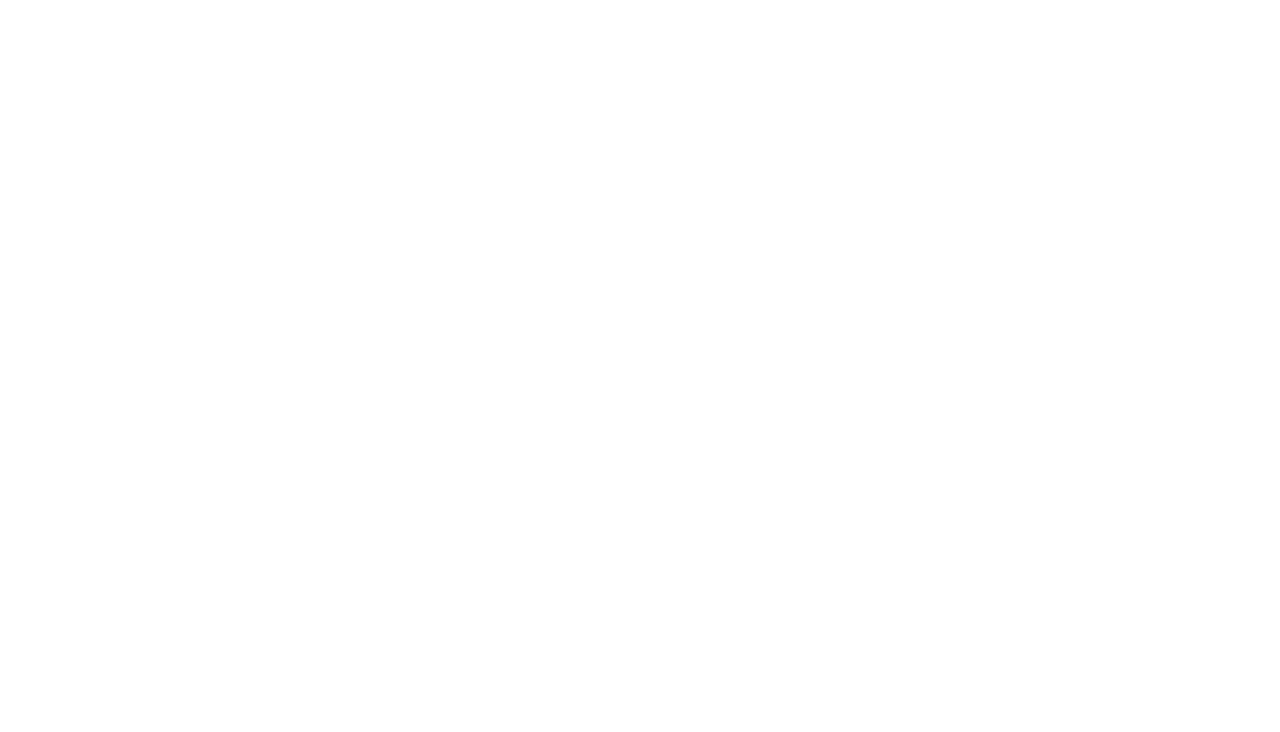
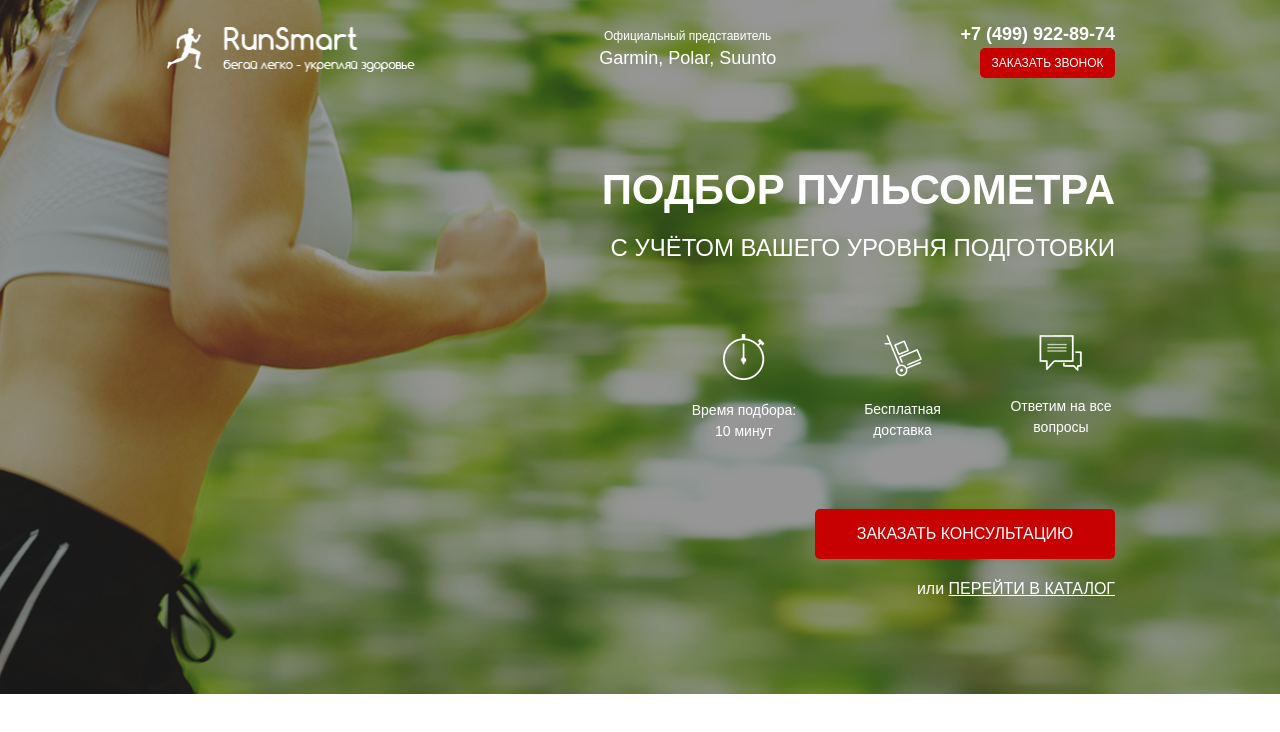
Before and after one commit to DarkSidr/puls, a website: page src/index.html in a window 1280 px wide. Drawn offline with Linux system fonts and the light colour scheme.

Commit message:
one step project

```diff
--- a/src/index.html
+++ b/src/index.html
@@ -9,6 +9,50 @@
     <link rel="stylesheet" href="css/style.min.css">
 </head>
 <body>
+    <div class="promo">
+        <div class="container">
+            <header class="header">
+                <a href="#" class="header__logo">
+                    <img src="img/logo.png" alt="logo">
+                </a>
+                <div class="header__official">
+                    Официальный представитель
+                    <span>Garmin, Polar, Suunto</span>
+                </div>
+                <div class="header__contacts">
+                    <a href="tel:+74999228974" class="header__phone">+7 (499) 922-89-74</a>
+                    <button class="button">заказать звонок</button>
+                </div>
+            </header>
+            <div class="promo__wrapper">
+                <h1 class="promo__header">Подбор пульсометра</h1>
+                <h2 class="promo__subheader">с учётом Вашего уровня подготовки</h2>
 
+                <div class="promo__icons">
+                    <div class="promo__icon">
+                        <img src="icons/clock.png" alt="clock">
+                        Время подбора:
+                        10 минут
+                    </div>
+                    <div class="promo__icon">
+                        <img src="icons/deliv.png" alt="deliv">
+                        Бесплатная
+                        доставка
+                    </div>
+                    <div class="promo__icon">
+                        <img src="icons/quest.png" alt="quest">
+                        Ответим
+                        на все вопросы
+                    </div>
+                </div>
+
+                <button class="button button_main">заказать кОНСУЛЬТАЦИЮ</button>
+                <div class="promo__link">
+                    или
+                    <a href="#">ПЕРЕЙТИ В КАТАЛОГ</a>
+                </div>
+            </div>
+        </div>
+    </div>
 </body>
 </html>
--- /dev/null
+++ b/src/sass/blocks/_buttons.scss
@@ -0,0 +1,17 @@
+.button {
+    width: 135px;
+    height: 30px;
+    border-radius: 5px;
+    background-color: $main-color;
+    border: none;
+    color: #ffffff;
+    font-size: 12px;
+    font-weight: 500;
+    text-transform: uppercase;
+    &_main {
+        margin-top: 67px;
+        width: 300px;
+        height: 50px;
+        font-size: 16px;
+    }
+}
--- /dev/null
+++ b/src/sass/blocks/_header.scss
@@ -0,0 +1,36 @@
+.header {
+    display: flex;
+    justify-content: space-between;
+    align-items: center;
+    &__logo {
+        width: 250px;
+        img {
+            width: 100%;
+        }
+    }
+    &__official {
+        color: #ffffff;
+        font-size: 12px;
+        font-weight: 500;
+        text-align: center;
+        span {
+            display: block;
+            font-size: 18px;
+        }
+    }
+    &__phone {
+        display: block;
+        color: #ffffff;
+        font-size: 18px;
+        font-weight: 700;
+        &:hover {
+            color: #ffffff;
+            text-decoration: none;
+        }
+    }
+    &__contacts {
+        display: flex;
+        flex-direction: column;
+        align-items: flex-end;
+    }
+}
--- /dev/null
+++ b/src/sass/blocks/_promo.scss
@@ -0,0 +1,56 @@
+.promo {
+    min-height: 650px;
+    padding: 21px 0 93px 0;
+    background: url(../../img/bg/bgmain.png) center center/cover no-repeat;
+    &__wrapper {
+        display: flex;
+        flex-direction: column;
+        align-items: flex-end;
+        margin-top: 91px;
+    }
+    &__header {
+        color: #ffffff;
+        font-size: 42px;
+        font-weight: 700;
+        text-transform: uppercase;
+        line-height: 42px;
+    }
+    &__subheader {
+        margin-top: 17px;
+        color: #ffffff;
+        font-size: 24px;
+        font-weight: 500;
+        line-height: 24px;
+        text-transform: uppercase;
+    }
+    &__icons {
+        margin-top: 66px;
+        width: 425px;
+        display: flex;
+        justify-content: space-between;
+    }
+    &__icon {
+        width: 108px;
+        text-align: center;
+        color: #ffffff;
+        font-size: 14px;
+        font-weight: 500;
+        img {
+            display: block;
+            margin: 0 auto;
+            margin-bottom: 20px;
+        }
+    }
+    &__link {
+        color: #ffffff;
+        font-size: 16px;
+        font-weight: 500;
+        margin-top: 18px;
+        a {
+            color: #ffffff;
+            text-decoration: underline;
+            text-transform: uppercase;
+        }
+    }
+
+}
--- a/src/sass/style.scss
+++ b/src/sass/style.scss
@@ -3,3 +3,12 @@
 * {
     font-family: 'Museo Sans Cyrl', sans-serif;
 }
+
+.container {
+    max-width: 950px;
+    margin: 0 auto;
+}
+
+@import 'blocks/promo';
+@import 'blocks/header';
+@import 'blocks/buttons';
```
Also changed, not shown: src/css/blocks/header.min.css (added), src/css/style.min.css, src/fonts/icomoon.ttf (added), src/fonts/icomoon.woff (added), 2 other files.
